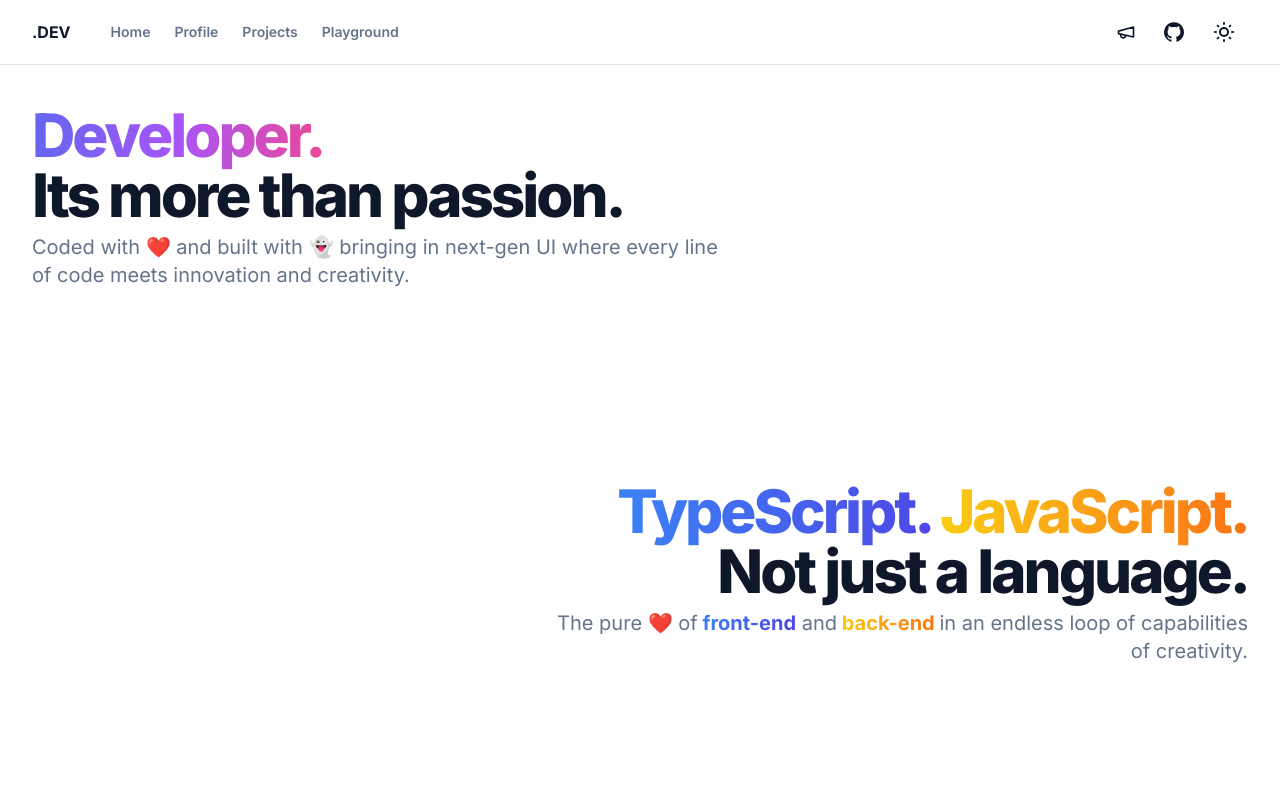
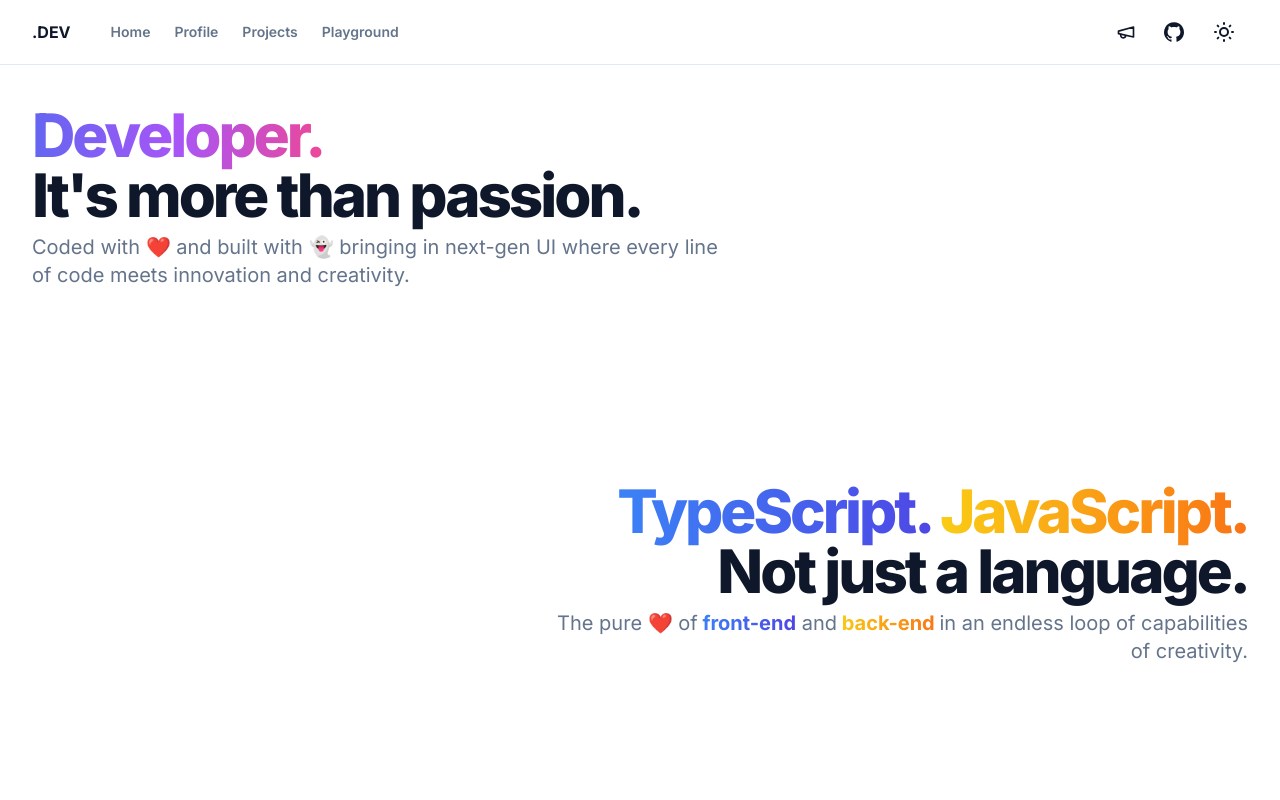
Before and after one commit to automataevox/dxvil.com, a Next.js app: page / in a window 1280 px wide. Shown: the top 800 px of the page. Built offline with nearby package versions, Linux system fonts and the light colour scheme; no server answers.

Commit message:
fixed grammar v2

```diff
--- a/components/headingTitle.tsx
+++ b/components/headingTitle.tsx
@@ -3,9 +3,9 @@ export default function HeadingTitle() {
         <div className="flex max-w-[980px] flex-col items-start gap-2">
           <h1 className="text-3xl font-extrabold leading-tight tracking-tighter sm:text-3xl md:text-5xl lg:text-6xl">
             <span className="bg-gradient-to-r from-indigo-500 via-purple-500 to-pink-500 bg-clip-text text-transparent ">Developer. </span><br className="inline" />
-            Its more than passion.
+            {"It's more than passion."}
           </h1>
-            <p className="max-w-[700px] text-lg text-muted-foreground sm:text-xl">
+            <p className="text-muted-foreground max-w-[700px] text-lg sm:text-xl">
             Coded with ❤️ and built with 👻 bringing in next-gen UI where every line of code meets innovation and creativity.
             </p>
         </div>
--- a/components/languagesTitle.tsx
+++ b/components/languagesTitle.tsx
@@ -7,7 +7,7 @@ export default function LanguagesTitle() {
             <br className="inline" />
           Not just a language.
           </h1>
-        <p className="max-w-[700px] text-right text-lg text-muted-foreground sm:text-xl">
+        <p className="text-muted-foreground max-w-[700px] text-right text-lg sm:text-xl">
         The pure ❤️ of
         <span className="bg-gradient-to-r from-blue-500  to-indigo-600 bg-clip-text font-bold text-transparent"> front-end</span> and
         <span className="bg-gradient-to-r from-yellow-400 to-orange-500 bg-clip-text font-bold text-transparent"> back-end </span>
```
